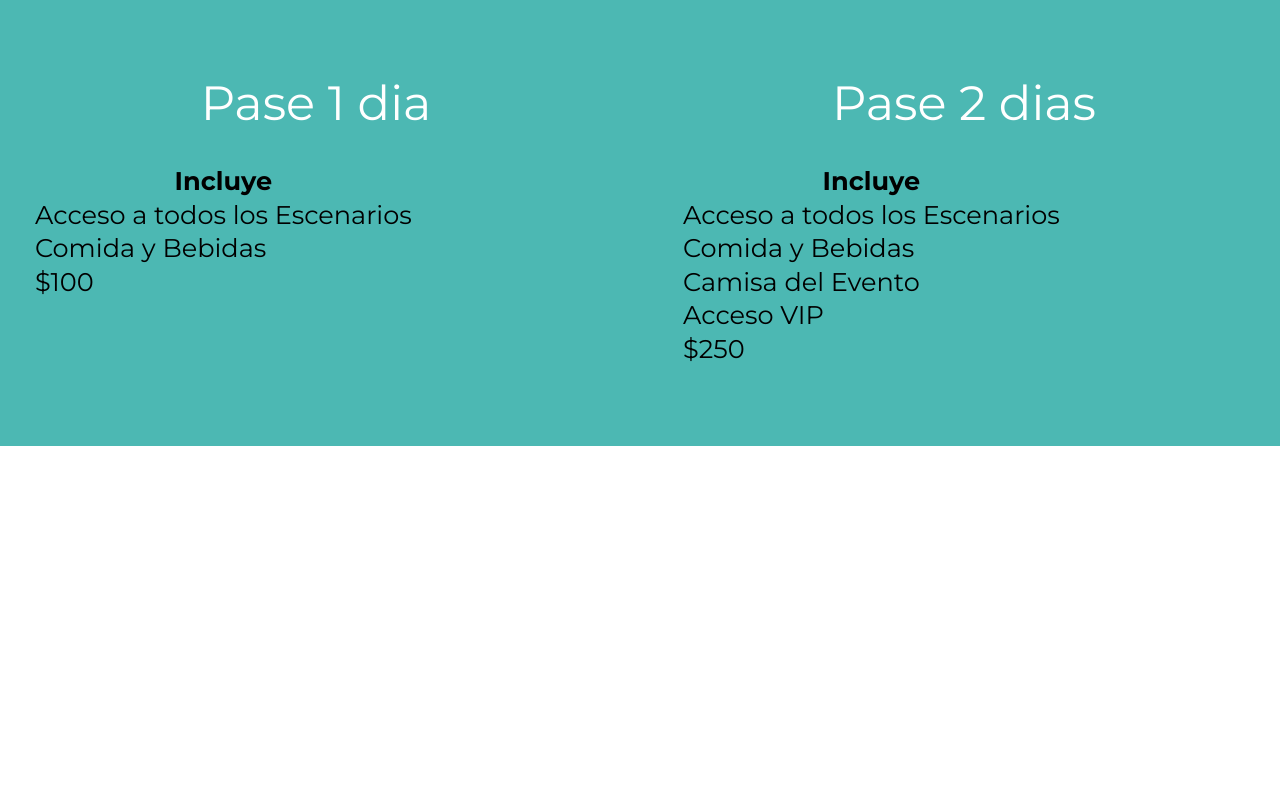
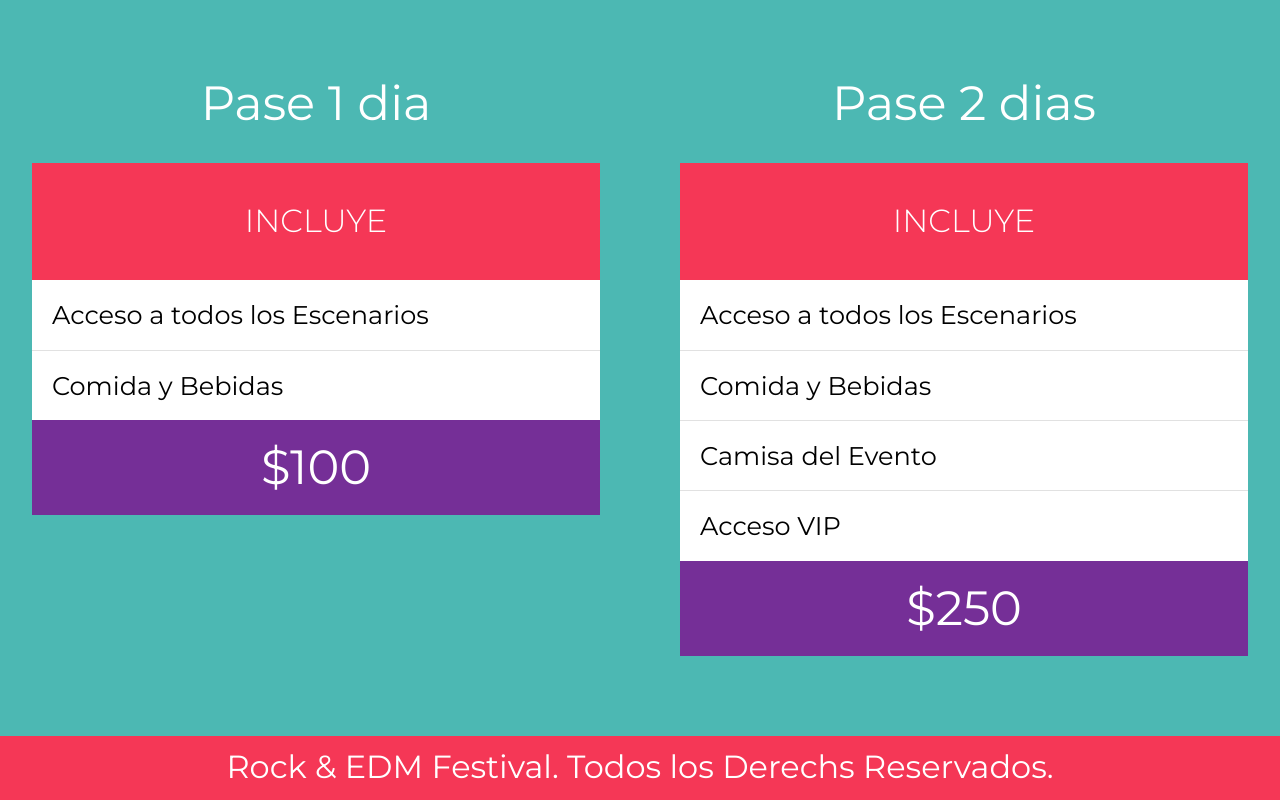
Before and after one commit to saulChavin/FestivalMusica, a website: page index.html in a window 1280 px wide. Shown: the part 4892-5692 px from the top of the page. Before the commit the page ends 5338 px from the top, so only its background shows below. Drawn offline with Linux system fonts and the light colour scheme; a web font is replaced by a local one.

Commit message:
Aplicando SASS a la seccion Pase y footer

```diff
--- a/index.html
+++ b/index.html
@@ -147,6 +147,11 @@
         </div>
     </section>
 
+    <footer class="footer">
+        <p>Rock & EDM Festival. Todos los Derechs Reservados.</p>
+    </footer>
+
+
     <script src="./build/js/bundle.js"></script>
 
 </body>
--- a/src/scss/app.scss
+++ b/src/scss/app.scss
@@ -10,3 +10,4 @@
 @import 'layout/lineup';
 @import 'layout/galeria';
 @import 'layout/boletos';
+@import 'layout/footer';
--- a/src/scss/layout/_boletos.scss
+++ b/src/scss/layout/_boletos.scss
@@ -20,3 +20,41 @@
         }
     }
 }
+.pase{
+    width: 100%;
+    border-spacing: 0;
+    thead{
+        background-color: $rosa;
+        th{
+           padding: calc($separacion/2);
+           color: $blanco;
+           text-transform: uppercase;
+           font-weight: $delgada;
+           font-size: 2rem;
+        }
+    }
+    tbody{
+        background-color: $blanco;
+        td{
+            padding: calc($separacion/4);
+            border-bottom:  1px solid #e1e1e1;
+
+        }
+        tr{
+            &:last-of-type{
+                td{
+                    border:none;
+                }
+            }
+        }
+    }
+    tfoot{
+        background-color: $morado;
+        td{
+            padding: calc($separacion/4);
+            text-align: center;
+            font-size: 3rem;
+            color:$blanco;
+        }
+    }
+}
--- /dev/null
+++ b/src/scss/layout/_footer.scss
@@ -0,0 +1,10 @@
+.footer{
+    background-color: $rosa;
+    padding: calc($separacion/6);
+    text-align: center;
+
+    p{
+        color: $blanco;
+        margin: 0;
+    }
+}
```
Also changed, not shown: build/css/app.css.
